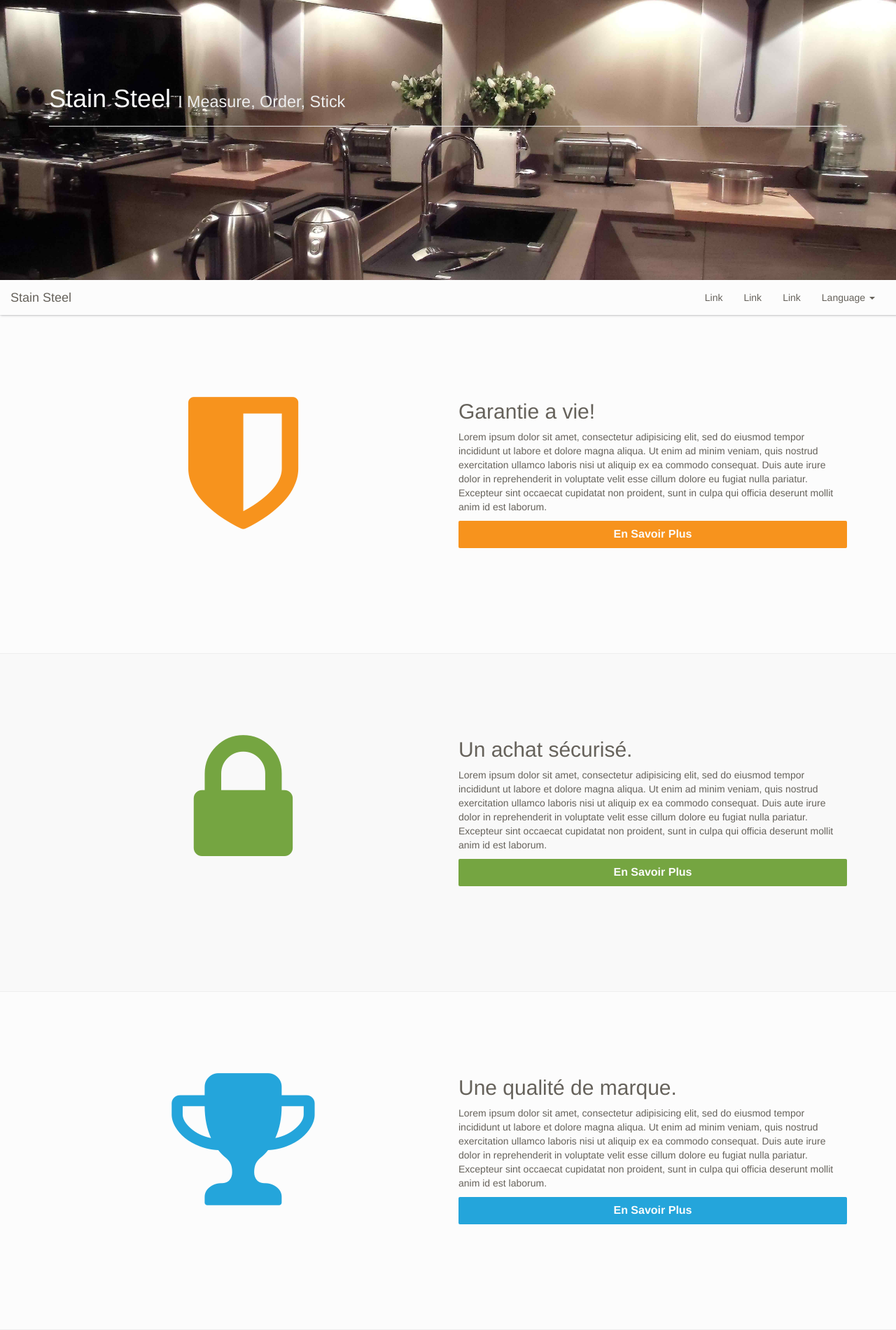
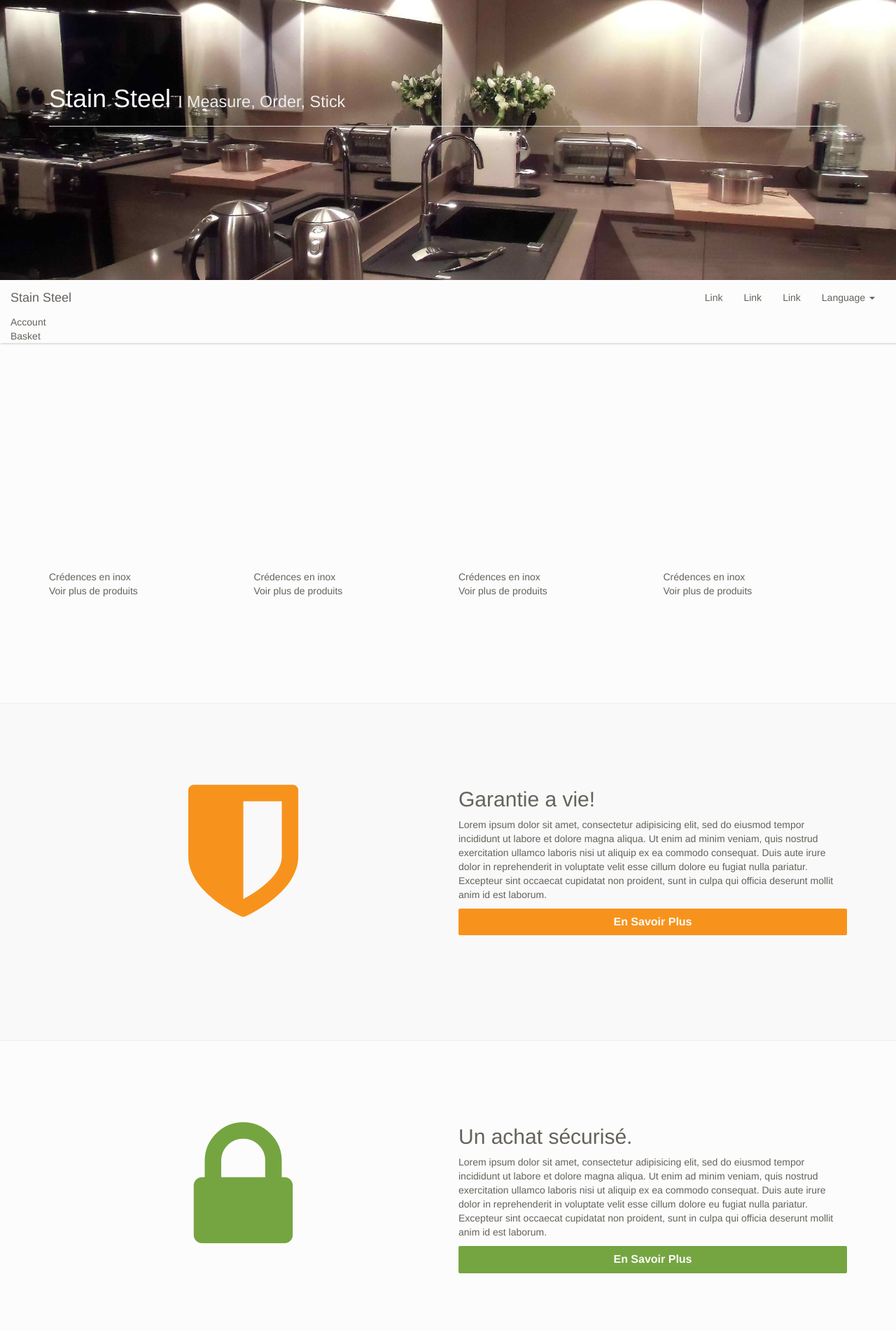
Before and after one commit to fbarbare/credence-inox, a PHP site: page / in a window 1280 px wide. Shown: the top 1900 px of the page at 70% size. Run offline with PHP 8.4, Linux system fonts and the light colour scheme; some libraries are stand-ins or nearby versions.

Commit message:
start add basket + account to menu and display categories in index.php

```diff
--- a/html/menu.html
+++ b/html/menu.html
@@ -2,16 +2,6 @@
   <nav class="navbar navbar-default menu">
     <div class="container-fluid">
       <a class="navbar-brand" href="/">Stain Steel</a>
-
-      <!-- Brand and toggle get grouped for better mobile display -->
-      <div class="navbar-header">
-        <button type="button" class="navbar-toggle collapsed" data-toggle="collapse" data-target="#bs-example-navbar-collapse-1" aria-expanded="false">
-          <span class="sr-only">Toggle navigation</span>
-          <span class="icon-bar"></span>
-          <span class="icon-bar"></span>
-          <span class="icon-bar"></span>
-        </button>
-      </div>
 
       <!-- Collect the nav links, forms, and other content for toggling -->
       <div class="collapse navbar-collapse" id="bs-example-navbar-collapse-1">
@@ -30,6 +20,19 @@
           </li>
         </ul>
       </div><!-- /.navbar-collapse -->
+
+      <div><a href="/">Account</a></div>
+      <div><a href="/">Basket</a></div>
+
+      <!-- Brand and toggle get grouped for better mobile display -->
+      <div class="navbar-header">
+        <button type="button" class="navbar-toggle collapsed" data-toggle="collapse" data-target="#bs-example-navbar-collapse-1" aria-expanded="false">
+          <span class="sr-only">Toggle navigation</span>
+          <span class="icon-bar"></span>
+          <span class="icon-bar"></span>
+          <span class="icon-bar"></span>
+        </button>
+      </div>
     </div><!-- /.container-fluid -->
   </nav>
 </div>
--- a/index.php
+++ b/index.php
@@ -7,6 +7,37 @@
 ?>
 
 <div class="content">
+
+  <div class="container-fluid section-container">
+    <div class="container">
+      <div class="row">
+        <div class="col-md-3">
+          <div style="width: 100%;">
+            <div style="margin-top: 100%;"></div>
+          </div>
+          <div><div>Crédences en inox</div><div>Voir plus de produits</div></div>
+        </div>
+        <div class="col-md-3">
+          <div style="width: 100%;">
+            <div style="margin-top: 100%;"></div>
+          </div>
+          <div><div>Crédences en inox</div><div>Voir plus de produits</div></div>
+        </div>
+        <div class="col-md-3">
+          <div style="width: 100%;">
+            <div style="margin-top: 100%;"></div>
+          </div>
+          <div><div>Crédences en inox</div><div>Voir plus de produits</div></div>
+        </div>
+        <div class="col-md-3">
+          <div style="width: 100%;">
+            <div style="margin-top: 100%;"></div>
+          </div>
+          <div><div>Crédences en inox</div><div>Voir plus de produits</div></div>
+        </div>
+      </div>
+    </div>
+  </div>
 
   <div class="container-fluid section-container warranty">
     <div class="container">
```
